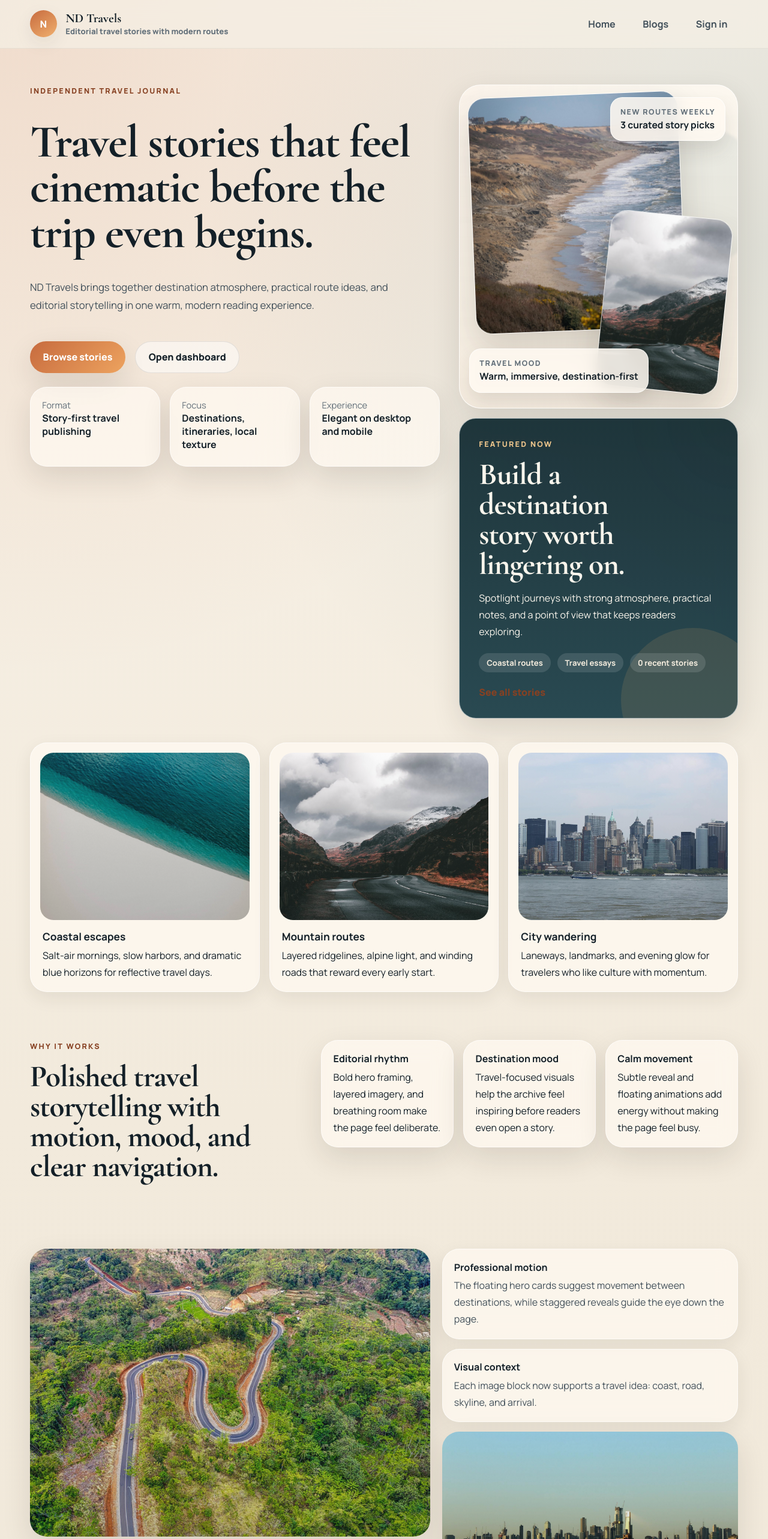
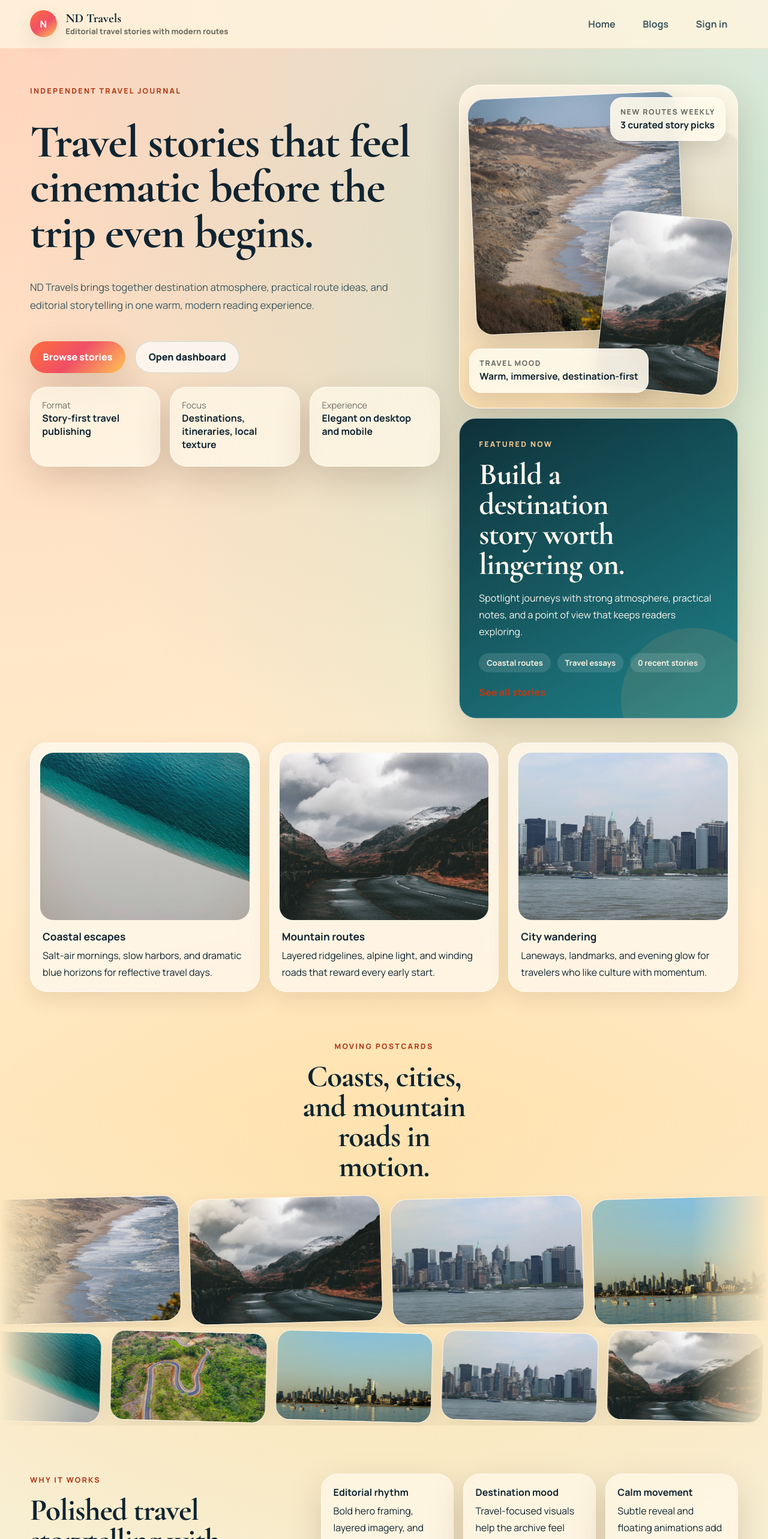
Before and after one commit to navneet2193/ndtravels, a Next.js app: page / in a window 1280 px wide. Shown: the top 2566 px of the page at 60% size. Built offline with nearby package versions, Linux system fonts and the light colour scheme; no server answers; the database is empty.

Commit message:
add anmation

```diff
--- a/app/globals.css
+++ b/app/globals.css
@@ -1,20 +1,23 @@
 :root {
-  --background: #f5efe4;
-  --background-strong: #eadfcf;
-  --surface: rgba(255, 250, 242, 0.72);
-  --surface-strong: #fffaf1;
-  --surface-dark: #16313a;
-  --text: #142028;
-  --muted: #63707a;
-  --muted-strong: #42505a;
+  --background: #fff2dc;
+  --background-strong: #ffd8a8;
+  --surface: rgba(255, 248, 231, 0.78);
+  --surface-strong: #fff8e7;
+  --surface-dark: #092f3a;
+  --text: #102431;
+  --muted: #6f6f65;
+  --muted-strong: #3f5960;
   --border: rgba(20, 32, 40, 0.1);
-  --accent: #c76b3e;
-  --accent-deep: #874122;
-  --accent-soft: #f0dfc9;
-  --teal: #2f5b63;
-  --sage: #738d7d;
-  --shadow: 0 18px 48px rgba(43, 37, 28, 0.12);
-  --shadow-soft: 0 10px 30px rgba(43, 37, 28, 0.08);
+  --accent: #ff6f3c;
+  --accent-deep: #b33d1b;
+  --accent-soft: #ffe0bd;
+  --teal: #087783;
+  --sage: #71a85c;
+  --gold: #ffc857;
+  --rose: #f04f65;
+  --aqua: #12b5a5;
+  --shadow: 0 22px 58px rgba(74, 41, 22, 0.18);
+  --shadow-soft: 0 12px 34px rgba(74, 41, 22, 0.11);
   --radius-xl: 34px;
   --radius-lg: 28px;
   --radius-md: 20px;
@@ -35,9 +38,10 @@ body {
   min-height: 100vh;
   color: var(--text);
   background:
-    radial-gradient(circle at top left, rgba(199, 107, 62, 0.16), transparent 26%),
-    radial-gradient(circle at 100% 10%, rgba(47, 91, 99, 0.12), transparent 24%),
-    linear-gradient(180deg, #f8f2e8 0%, #f2eadc 45%, #efe7d8 100%);
+    radial-gradient(circle at top left, rgba(255, 111, 60, 0.26), transparent 28%),
+    radial-gradient(circle at 92% 8%, rgba(18, 181, 165, 0.22), transparent 25%),
+    radial-gradient(circle at 50% 42%, rgba(255, 200, 87, 0.18), transparent 28%),
+    linear-gradient(180deg, #fff7e9 0%, #ffe7bf 38%, #eef8ec 72%, #f9ebd3 100%);
   font-family: var(--font-body), "Segoe UI", sans-serif;
 }
 
@@ -110,8 +114,8 @@ p {
   top: 0;
   z-index: 40;
   backdrop-filter: blur(22px);
-  background: rgba(245, 239, 228, 0.74);
-  border-bottom: 1px solid rgba(20, 32, 40, 0.06);
+  background: rgba(255, 244, 222, 0.82);
+  border-bottom: 1px solid rgba(255, 111, 60, 0.13);
 }
 
 .header-inner,
@@ -136,7 +140,7 @@ p {
   width: 2.8rem;
   height: 2.8rem;
   border-radius: 999px;
-  background: linear-gradient(145deg, var(--accent), #f0b06f);
+  background: linear-gradient(145deg, var(--accent), var(--rose) 52%, var(--gold));
   color: white;
   box-shadow: var(--shadow-soft);
 }
@@ -182,7 +186,7 @@ p {
 
 .nav a:hover,
 .nav a:focus-visible {
-  background: rgba(199, 107, 62, 0.12);
+  background: rgba(255, 111, 60, 0.14);
   color: var(--text);
   transform: translateY(-1px);
 }
@@ -257,15 +261,15 @@ p {
 }
 
 .button-primary {
-  background: linear-gradient(135deg, var(--accent), #eda35f);
+  background: linear-gradient(135deg, var(--accent), var(--rose) 48%, var(--gold));
   color: white;
   box-shadow: var(--shadow);
 }
 
 .button-secondary {
-  background: rgba(255, 255, 255, 0.5);
+  background: rgba(255, 255, 255, 0.68);
   color: var(--text);
-  border: 1px solid var(--border);
+  border: 1px solid rgba(8, 119, 131, 0.2);
 }
 
 .hero-feature-frame,
@@ -301,8 +305,9 @@ p {
   padding: 1.25rem;
   border-radius: 36px;
   background:
-    linear-gradient(180deg, rgba(255, 250, 242, 0.86), rgba(246, 237, 224, 0.92)),
-    radial-gradient(circle at top left, rgba(199, 107, 62, 0.18), transparent 36%);
+    linear-gradient(180deg, rgba(255, 247, 231, 0.9), rgba(255, 221, 173, 0.86)),
+    radial-gradient(circle at top left, rgba(255, 111, 60, 0.22), transparent 36%),
+    radial-gradient(circle at bottom right, rgba(18, 181, 165, 0.22), transparent 34%);
   border: 1px solid rgba(255, 255, 255, 0.75);
   box-shadow: var(--shadow);
   overflow: hidden;
@@ -365,7 +370,7 @@ p {
   min-width: 180px;
   padding: 0.95rem 1rem;
   border-radius: 20px;
-  background: rgba(255, 250, 242, 0.86);
+  background: rgba(255, 250, 235, 0.9);
   border: 1px solid rgba(255, 255, 255, 0.7);
   box-shadow: 0 16px 32px rgba(43, 37, 28, 0.12);
   backdrop-filter: blur(12px);
@@ -402,8 +407,8 @@ p {
   padding: 2rem;
   overflow: hidden;
   background:
-    linear-gradient(180deg, rgba(13, 38, 45, 0.92), rgba(24, 59, 69, 0.92)),
-    radial-gradient(circle at top right, rgba(240, 178, 111, 0.18), transparent 30%);
+    linear-gradient(150deg, rgba(6, 41, 51, 0.96), rgba(8, 119, 131, 0.9)),
+    radial-gradient(circle at top right, rgba(255, 200, 87, 0.25), transparent 30%);
   color: #f9f5ec;
 }
 
@@ -558,8 +563,20 @@ p {
 }
 
 .essay-image,
-.journey-image {
+.journey-image,
+.motion-rail-image {
   object-fit: cover;
+}
+
+.discovery-image,
+.journey-image,
+.essay-image,
+.motion-rail-image {
+  transition: transform 0.7s ease;
+}
+
+.essay-image-wrap:hover .essay-image {
+  transform: scale(1.06);
 }
 
 .essay-caption,
@@ -580,6 +597,7 @@ p {
 .photo-note-card {
   padding: 1.15rem 1.2rem;
   animation: fade-up 0.9s ease both;
+  border-left: 5px solid var(--accent);
 }
 
 .photo-note-card:nth-child(2) {
@@ -598,6 +616,15 @@ p {
 
 .journey-frame {
   animation: fade-up 0.9s ease both;
+  transition: transform 0.28s ease;
+}
+
+.journey-frame:hover {
+  transform: translateY(-6px);
+}
+
+.journey-frame:hover .journey-image {
+  transform: scale(1.06);
 }
 
 .journey-frame:nth-child(2) {
@@ -631,6 +658,9 @@ p {
   box-shadow: var(--shadow-soft);
   backdrop-filter: blur(14px);
   animation: fade-up 0.85s ease both;
+  transition:
+    transform 0.28s ease,
+    box-shadow 0.28s ease;
 }
 
 .discovery-card:nth-child(2) {
@@ -639,6 +669,15 @@ p {
 
 .discovery-card:nth-child(3) {
   animation-delay: 0.28s;
+}
+
+.discovery-card:hover {
+  transform: translateY(-6px) rotate(-0.4deg);
+  box-shadow: 0 24px 54px rgba(74, 41, 22, 0.16);
+}
+
+.discovery-card:hover .discovery-image {
+  transform: scale(1.06);
 }
 
 .discovery-card-image {
@@ -665,6 +704,76 @@ p {
 
 .editorial-strip-grid {
   grid-template-columns: repeat(3, minmax(0, 1fr));
+}
+
+.motion-gallery-section {
+  overflow: hidden;
+}
+
+.motion-gallery-heading {
+  width: min(calc(100% - 2rem), var(--container));
+  margin: 0 auto 1.15rem;
+  text-align: center;
+}
+
+.motion-gallery-heading h2 {
+  max-width: 12ch;
+  margin: 0 auto;
+}
+
+.motion-rail {
+  position: relative;
+  display: flex;
+  width: 100%;
+  overflow: hidden;
+  padding: 0.45rem 0;
+  mask-image: linear-gradient(90deg, transparent, black 10%, black 90%, transparent);
+}
+
+.motion-rail-track {
+  display: flex;
+  gap: 1rem;
+  min-width: max-content;
+  will-change: transform;
+}
+
+.motion-rail-left .motion-rail-track {
+  animation: rail-left 34s linear infinite;
+}
+
+.motion-rail-right .motion-rail-track {
+  animation: rail-right 42s linear infinite;
+}
+
+.motion-rail-card {
+  position: relative;
+  flex: 0 0 320px;
+  height: 210px;
+  overflow: hidden;
+  border-radius: 28px;
+  border: 1px solid rgba(255, 255, 255, 0.68);
+  box-shadow: var(--shadow-soft);
+  transform: rotate(-1.5deg);
+}
+
+.motion-rail-card-small {
+  flex-basis: 260px;
+  height: 150px;
+  border-radius: 24px;
+  transform: rotate(1.5deg);
+}
+
+.motion-rail-card::after {
+  content: "";
+  position: absolute;
+  inset: 0;
+  background:
+    linear-gradient(180deg, rgba(255, 255, 255, 0), rgba(10, 36, 48, 0.24)),
+    radial-gradient(circle at top left, rgba(255, 200, 87, 0.18), transparent 40%);
+}
+
+.motion-rail:hover .motion-rail-track {
+  animation-play-state: paused;
 }
 
 .section-heading {
@@ -1119,6 +1228,26 @@ p {
   }
 }
 
+@keyframes rail-left {
+  from {
+    transform: translateX(0);
+  }
+
+  to {
+    transform: translateX(calc(-50% - 0.5rem));
+  }
+}
+
+@keyframes rail-right {
+  from {
+    transform: translateX(calc(-50% - 0.5rem));
+  }
+
+  to {
+    transform: translateX(0);
+  }
+}
+
 @media (prefers-reduced-motion: reduce) {
   *,
   *::before,
@@ -1209,6 +1338,16 @@ p {
     right: 1rem;
     bottom: 1rem;
   }
+
+  .motion-rail-card {
+    flex-basis: 260px;
+    height: 170px;
+  }
+
+  .motion-rail-card-small {
+    flex-basis: 220px;
+    height: 130px;
+  }
 }
 
 @media (max-width: 640px) {
@@ -1284,6 +1423,26 @@ p {
     padding: 1rem;
   }
 
+  .motion-gallery-heading {
+    text-align: left;
+  }
+
+  .motion-gallery-heading h2 {
+    margin: 0;
+  }
+
+  .motion-rail-card {
+    flex-basis: 220px;
+    height: 145px;
+    border-radius: 22px;
+  }
+
+  .motion-rail-card-small {
+    flex-basis: 190px;
+    height: 115px;
+    border-radius: 20px;
+  }
+
   .hero-feature-frame,
   .create-intro-card,
   .auth-card,
--- a/app/page.tsx
+++ b/app/page.tsx
@@ -48,6 +48,33 @@ const journeyFrames = [
     image: "/home-images/coast-hero.jpg",
     alt: "Wide coastal landscape with cliffs and water",
     note: "Ideal when the story is about atmosphere, calm, and dramatic edges."
+  }
+];
+
+const motionRailImages = [
+  {
+    src: "/home-images/coast-hero.jpg",
+    alt: "Coastal cliffs and ocean waves"
+  },
+  {
+    src: "/home-images/mountain-road.jpg",
+    alt: "Road through dramatic mountain landscape"
+  },
+  {
+    src: "/home-images/city-skyline.jpg",
+    alt: "City skyline by the water"
+  },
+  {
+    src: "/home-images/harbor-city.jpg",
+    alt: "Harbor city view during golden hour"
+  },
+  {
+    src: "/home-images/mountain-aerial-road.jpg",
+    alt: "Aerial mountain road travel photograph"
+  },
+  {
+    src: "/home-images/coast-aerial.jpg",
+    alt: "Aerial coastline travel photograph"
   }
 ];
 
@@ -161,6 +188,31 @@ export default async function HomePage() {
               </div>
             </article>
           ))}
+        </div>
+      </section>
+
+      <section className="section section-tight motion-gallery-section">
+        <div className="motion-gallery-heading">
+          <p className="eyebrow">Moving Postcards</p>
+          <h2>Coasts, cities, and mountain roads in motion.</h2>
+        </div>
+        <div className="motion-rail motion-rail-left" aria-hidden="true">
+          <div className="motion-rail-track">
+            {[...motionRailImages, ...motionRailImages].map((image, index) => (
+              <div className="motion-rail-card" key={`left-${image.src}-${index}`}>
+                <Image src={image.src} alt={image.alt} fill className="motion-rail-image" />
+              </div>
+            ))}
+          </div>
+        </div>
+        <div className="motion-rail motion-rail-right" aria-hidden="true">
+          <div className="motion-rail-track">
+            {[...motionRailImages].reverse().concat([...motionRailImages].reverse()).map((image, index) => (
+              <div className="motion-rail-card motion-rail-card-small" key={`right-${image.src}-${index}`}>
+                <Image src={image.src} alt={image.alt} fill className="motion-rail-image" />
+              </div>
+            ))}
+          </div>
         </div>
       </section>
 
```
